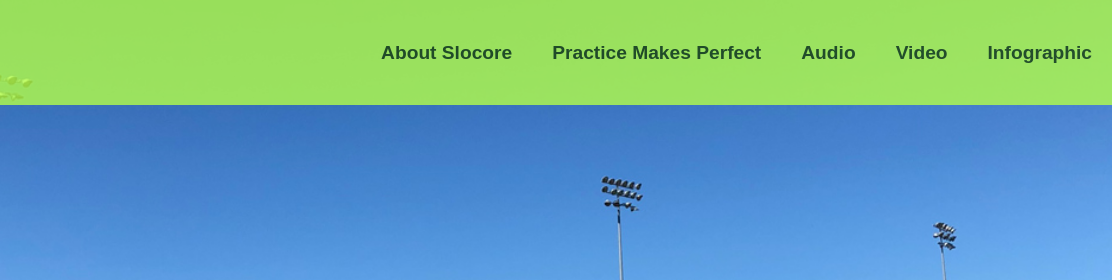
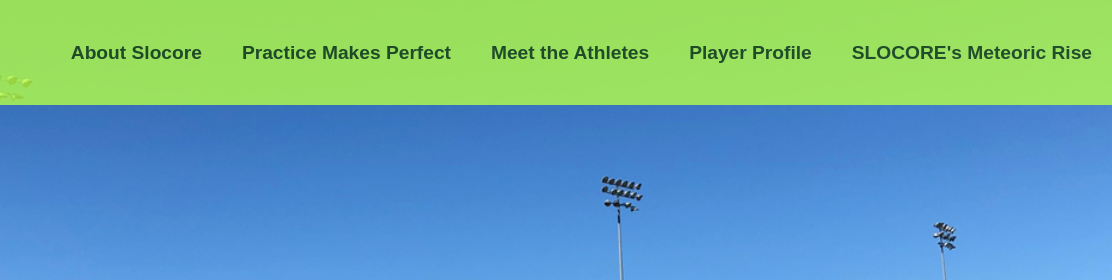
Before and after one commit to abirder/slocore, a plain HTML site: page index.html in a window 1280 px wide. Shown: the top 280 px of the page, 168-1280 px from the left. Drawn offline with nearby package versions, Linux system fonts and the light colour scheme; a script that the page names is missing; files whose address does not match are found by name; a web font is replaced by a local one.

Commit message:
Update index.html

```diff
--- a/index.html
+++ b/index.html
@@ -128,13 +128,13 @@ function topFunction() {
           <a href="#gal">Practice Makes Perfect</a>
 		  </li>
 	  	<li>
-          <a href="#tl">Audio</a>
+          <a href="#tl">Meet the Athletes</a>
         </li>
         <li>
-          <a href="#vid">Video</a>
+          <a href="#vid">Player Profile</a>
 			</li>
       <li>
-          <a href="#num">Infographic</a>
+          <a href="#num">SLOCORE's Meteoric Rise</a>
 			</li>
       </ul>
 </nav>
```
